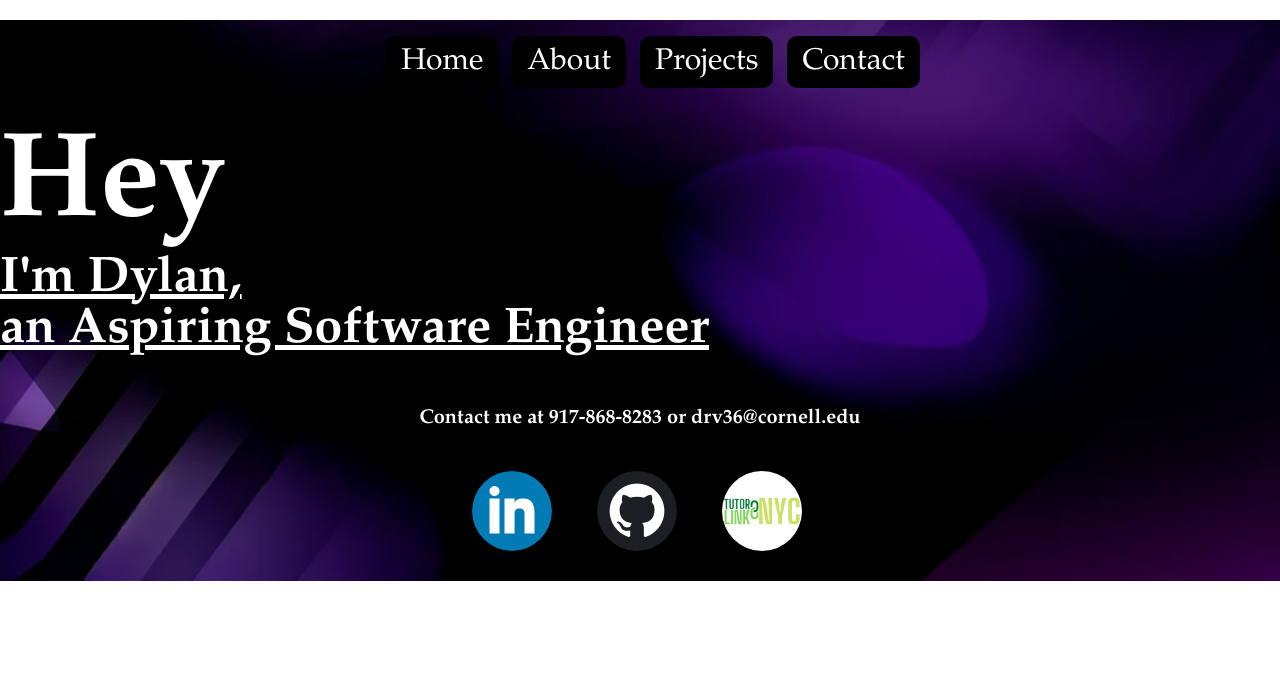
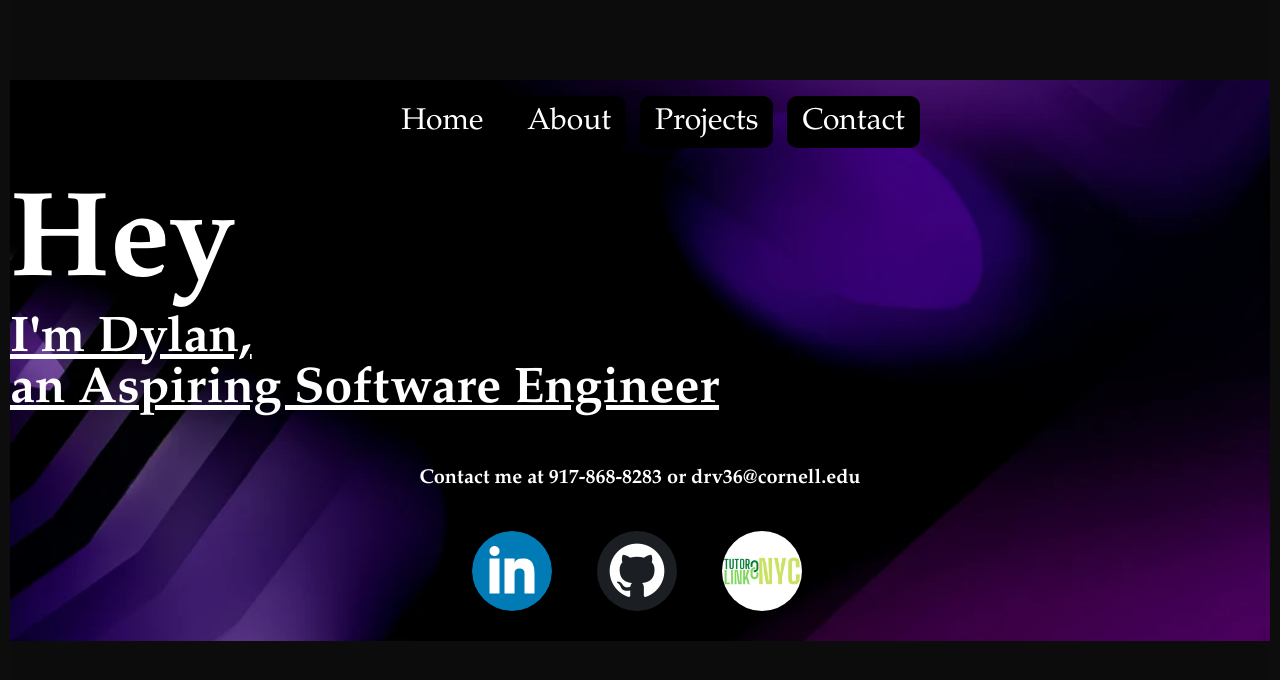
Before and after one commit to DylanVig/dylanvig.github.io, a React (Create React App) app: page / in a window 1280 px wide. Shown: the top 680 px of the page. Built offline with nearby package versions, Linux system fonts and the light colour scheme.

Commit message:
Added Contact CSS

```diff
--- a/package.json
+++ b/package.json
@@ -8,6 +8,7 @@
     "@testing-library/react": "^13.4.0",
     "@testing-library/user-event": "^13.5.0",
     "react": "^18.2.0",
+    "react-bootstrap": "^2.10.2",
     "react-chrono": "^2.6.1",
     "react-dom": "^18.2.0",
     "react-router-dom": "^6.22.1",
--- /dev/null
+++ b/src/components/ContactForm/ContactForm.css
@@ -0,0 +1,140 @@
+:root {
+    --bg-color: #0c0c0c;
+    --primary-color: #0d0d0d;
+    --secondary-color: #fff;
+    --text-color: #fff;
+    --text-color-2: #fff;
+    --overlay-color: rgb(12 12 12 / 63%);
+}
+
+[data-theme="light"] {
+    --bg-color: #ffffff;
+    --primary-color: #ffffff;
+    --secondary-color: #000;
+    --text-color: #000;
+    --text-color-2: #000;
+    --overlay-color: rgb(255 255 255 / 70%);
+}
+
+html,
+body {
+    height: 100%;
+}
+
+body {
+    margin: 0;
+    height: 100%;
+    overflow-x: hidden;
+    overflow-y: visible;
+    background-color: var(--bg-color);
+    color: var(--text-color);
+    font-family: 'Raleway', sans-serif;
+    -webkit-font-smoothing: antialiased;
+    -moz-osx-font-smoothing: grayscale;
+    padding-top: 60px;
+    border-left: 10px solid var(--primary-color);
+    border-right: 10px solid var(--primary-color);
+}
+
+ul {
+    list-style: none;
+}
+
+h1,
+h2,
+h3,
+h4,
+h5,
+h6 {
+    font-family: Marcellus;
+}
+
+a,
+a:hover {
+    color: var(--text-color);
+}
+
+p {
+    word-break: break-word;
+    hyphens: auto;
+}
+
+.ovhidden {
+    overflow: hidden;
+}
+
+.text_2,
+.text_2:hover {
+    color: var(--text-color-2);
+}
+
+code {
+    font-family: source-code-pro, Menlo, Monaco, Consolas, 'Courier New', monospace;
+}
+
+.cursor__dot div {
+    z-index: 999999 !important;
+}
+
+.cursor__dot div:last-child {
+    filter: invert(1);
+    background-color: var(--primary-color) !important;
+}
+
+.cursor__dot div:first-child {
+    filter: invert(1);
+    background-color: var(--overlay-color) !important;
+}
+
+.color_pr {
+    color: var(--primary-color) !important;
+}
+
+.color_sec {
+    color: var(--secondary-color);
+}
+
+.contact__form .form-control {
+    padding: 1.375rem .75rem;
+    line-height: 1.5;
+    color: var(--text-color);
+    background-color: var(--bg-color);
+    border-radius: 0 !important;
+    border: 1px solid var(--secondary-color);
+}
+
+.contact__form input.form-control {
+    margin-bottom: 2em;
+    height: calc(2.5em + .75rem + 2px);
+}
+
+.loading-bar {
+    position: fixed;
+    top: 0;
+    left: 0;
+    right: 0;
+    height: 10px;
+    z-index: 999999999;
+    background: var(--text-color);
+    transform: translateX(100%);
+    animation: shift-rightwards 1s ease-in-out infinite;
+    animation-delay: .3s;
+}
+
+@keyframes shift-rightwards {
+    0% {
+        transform: translateX(-100%);
+    }
+    40% {
+        transform: translateX(0%);
+    }
+    60% {
+        transform: translateX(0%);
+    }
+    100% {
+        transform: translateX(100%);
+    }
+}
+.btn{
+    color: #fff;
+}
--- a/src/components/ContactForm/ContactForm.js
+++ b/src/components/ContactForm/ContactForm.js
@@ -1,6 +1,7 @@
 import React from "react";
 import { Container, Row, Col } from "react-bootstrap";
-import { contactConfig } from "/ContactInfo.js"
+import { contactConfig } from "./ContactInfo.js"
+import "./ContactForm.css"
 
 export default function ContactForm() {
 
```
Also changed, not shown: 2 other files (tests, documents, lock files or other folders).
